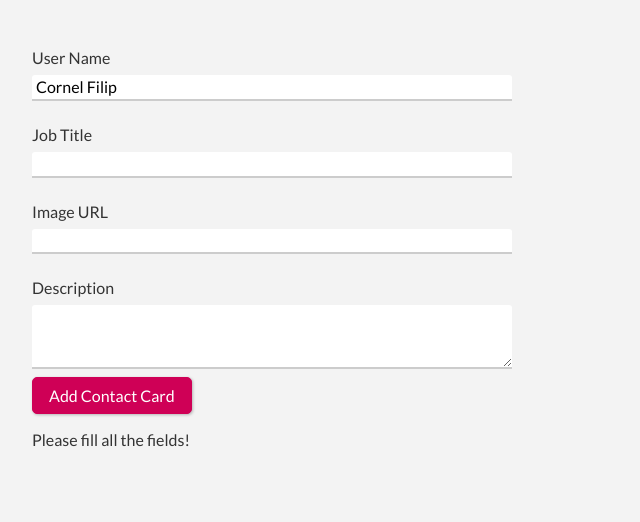
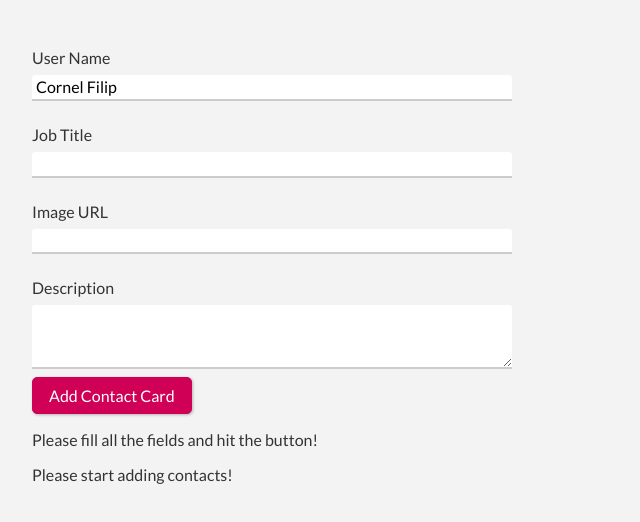
Before and after one commit to psyhedeliq/svelte-practice-app, a Svelte app: page / in a window 1280 px wide. Shown: the top 522 px of the page, without its empty margins (0-640 px from the left). Built offline with nearby package versions, Linux system fonts and the light colour scheme.

Commit message:
using else inside each and extracting the index

```diff
--- a/src/App.svelte
+++ b/src/App.svelte
@@ -64,15 +64,18 @@
 <button on:click={addContact}>Add Contact Card</button>
 
 {#if formState === 'invalid'}
-  <p class="invalidInput">Invalid input!</p>
+  <p class="invalidInput">Invalid input! Please complete all the fields!</p>
 {:else}
-  <p>Please fill all the fields!</p>
+  <p>Please fill all the fields and hit the button!</p>
 {/if}
 
-{#each createdContactsList as createdContact}
+{#each createdContactsList as createdContact, idx}
+  <h1># {idx + 1}</h1>
   <ContactCard
     userName={createdContact.name}
     jobTitle={createdContact.jobTitle}
     description={createdContact.description}
     userImage={createdContact.imageUrl} />
+{:else}
+  <p>Please start adding contacts!</p>
 {/each}
```
